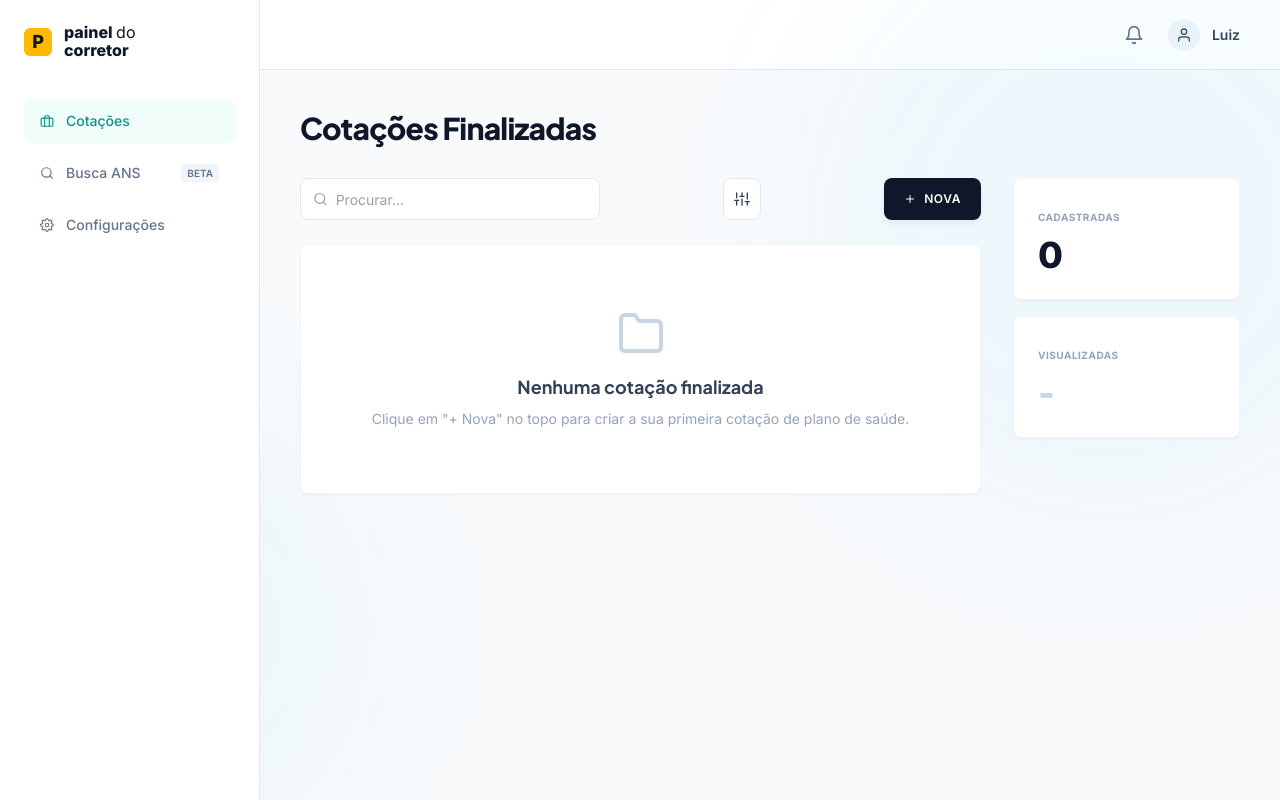
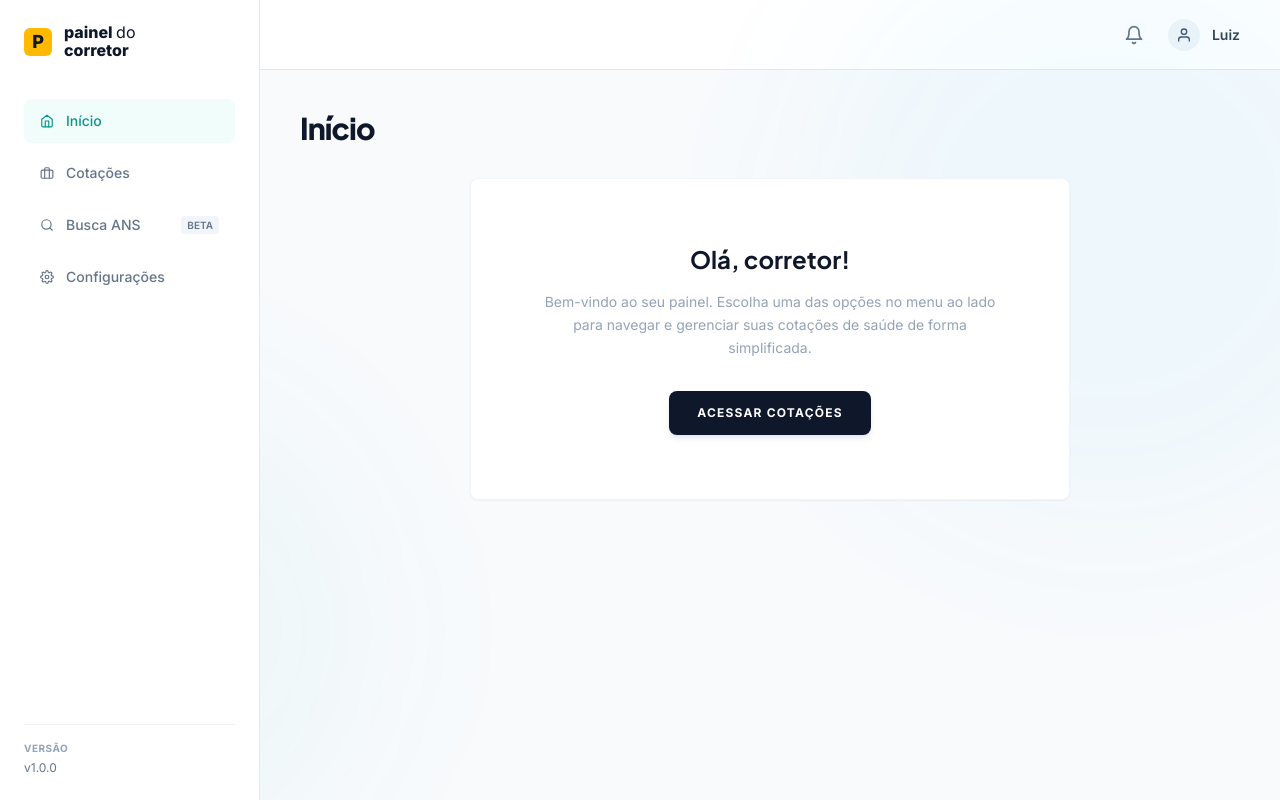
Before and after one commit to EdDevFront/painel-corretor, a Next.js app: page / in a window 1280 px wide. Built offline with nearby package versions, Linux system fonts and the light colour scheme.

Commit message:
feat(routing): integrate sidebar navigation on wizard page, support Início greeting view, and increase wizard buttons sizes

```diff
--- a/src/app/cotacoes/criar/page.tsx
+++ b/src/app/cotacoes/criar/page.tsx
@@ -106,8 +106,18 @@ function CriarCotacaoContent() {
 }
 
 export default function CriarCotacaoPage() {
+  const router = useRouter();
+
+  const handleSetActiveTab = (tab: string) => {
+    if (tab === "início") {
+      router.push("/");
+    } else {
+      router.push(`/?tab=${tab}`);
+    }
+  };
+
   return (
-    <DashboardLayout activeTab="cotações">
+    <DashboardLayout activeTab="cotações" setActiveTab={handleSetActiveTab}>
       <Suspense fallback={
         <div className="bg-white border border-slate-100 rounded-lg p-8 shadow-xs max-w-[800px] mx-auto w-full flex flex-col gap-6">
           <Skeleton className="h-8 w-48" />
--- a/src/app/page.tsx
+++ b/src/app/page.tsx
@@ -1,17 +1,24 @@
 "use client";
 
-import React, { useState, useEffect } from "react";
-import { useRouter } from "next/navigation";
+import React, { useState, useEffect, Suspense } from "react";
+import { useRouter, useSearchParams } from "next/navigation";
 import { Quotation } from "../domains/quotation/types";
 import { getQuotations, deleteQuotation } from "../domains/quotation/service";
 import { DashboardLayout } from "../domains/shared/components/DashboardLayout";
 import { QuotationList } from "../domains/quotation/components/QuotationList";
 
-export default function Home() {
+function HomeContent() {
   const router = useRouter();
-  const [activeTab, setActiveTab] = useState("cotações");
+  const searchParams = useSearchParams();
+  const tabParam = searchParams.get("tab") || "início";
+
+  const [activeTab, setActiveTab] = useState("início");
   const [allQuotations, setAllQuotations] = useState<Quotation[]>([]);
   const [isListLoading, setIsListLoading] = useState<boolean>(false);
+
+  useEffect(() => {
+    setActiveTab(tabParam);
+  }, [tabParam]);
 
   const fetchList = () => {
     setIsListLoading(true);
@@ -36,19 +43,47 @@ export default function Home() {
     router.push("/cotacoes/criar");
   };
 
+  const handleSetActiveTab = (tab: string) => {
+    if (tab === "início") {
+      router.push("/");
+    } else {
+      router.push(`/?tab=${tab}`);
+    }
+  };
+
   return (
-    <DashboardLayout activeTab={activeTab} setActiveTab={setActiveTab}>
+    <DashboardLayout activeTab={activeTab} setActiveTab={handleSetActiveTab}>
+      {activeTab === "início" && (
+        <div className="w-full">
+          <h1 className="text-3xl font-extrabold text-slate-900 tracking-tight mb-8">Início</h1>
+          <div className="bg-white border border-slate-100 rounded-lg p-10 md:p-16 shadow-xs max-w-[600px] mx-auto text-center relative z-10">
+            <h2 className="text-2xl font-bold text-slate-900">Olá, corretor!</h2>
+            <p className="text-slate-400 mt-4 leading-relaxed text-sm">
+              Bem-vindo ao seu painel. Escolha uma das opções no menu ao lado para navegar e gerenciar suas cotações de saúde de forma simplificada.
+            </p>
+            <div className="mt-8 flex justify-center">
+              <button
+                onClick={() => handleSetActiveTab("cotações")}
+                className="flex items-center gap-2 text-xs font-bold uppercase tracking-widest bg-slate-900 text-white py-3.5 px-7 rounded-lg hover:bg-slate-800 cursor-pointer transition-all shadow-md shadow-slate-200"
+              >
+                Acessar Cotações
+              </button>
+            </div>
+          </div>
+        </div>
+      )}
+
       {activeTab === "cotações" && (
         <QuotationList
           quotations={allQuotations}
           isLoading={isListLoading}
-          onSelectQuotation={(id) => router.push(`/cotacoes/criar?id=${id}`)} // Redirect to edit
+          onSelectQuotation={(id) => router.push(`/cotacoes/criar?id=${id}`)}
           onNewQuotation={handleNewQuotation}
           onDeleteQuotation={handleDelete}
         />
       )}
 
-      {activeTab !== "cotações" && (
+      {(activeTab === "busca" || activeTab === "configurações") && (
         <div className="w-full">
           <h1 className="text-3xl font-extrabold text-slate-900 tracking-tight mb-8">
             {activeTab === "busca" ? "Busca ANS" : "Configurações"}
@@ -62,3 +97,15 @@ export default function Home() {
     </DashboardLayout>
   );
 }
+
+export default function Home() {
+  return (
+    <Suspense fallback={
+      <div className="flex items-center justify-center min-h-screen w-full bg-slate-50">
+        <div className="w-8 h-8 border-4 border-slate-200 border-t-teal-600 rounded-full animate-spin-custom" />
+      </div>
+    }>
+      <HomeContent />
+    </Suspense>
+  );
+}
--- a/src/domains/quotation/components/QuotationIdentification.tsx
+++ b/src/domains/quotation/components/QuotationIdentification.tsx
@@ -77,7 +77,7 @@ export function QuotationIdentification({
         </Select>
       </div>
 
-      <Button type="submit" className="w-full">
+      <Button type="submit" size="lg" className="w-full">
         Prosseguir
       </Button>
     </form>
--- a/src/domains/quotation/components/QuotationLives.tsx
+++ b/src/domains/quotation/components/QuotationLives.tsx
@@ -102,11 +102,12 @@ export function QuotationLives({ lives, onUpdateLives, onBack, onNext }: LivesPr
       )}
 
       <div className="flex gap-4 mt-6">
-        <Button type="button" variant="secondary" className="flex-1" onClick={onBack}>
+        <Button type="button" variant="secondary" size="lg" className="flex-1" onClick={onBack}>
           Voltar
         </Button>
         <Button
           type="button"
+          size="lg"
           className="flex-1"
           onClick={onNext}
           disabled={lives.length === 0}
--- a/src/domains/quotation/components/QuotationPreferences.tsx
+++ b/src/domains/quotation/components/QuotationPreferences.tsx
@@ -69,10 +69,10 @@ export function QuotationPreferences({ initialPreferences, onSubmit, onBack }: P
       </div>
 
       <div className="flex gap-4 mt-6">
-        <Button type="button" variant="secondary" className="flex-1" onClick={onBack}>
+        <Button type="button" variant="secondary" size="lg" className="flex-1" onClick={onBack}>
           Voltar
         </Button>
-        <Button type="submit" className="flex-1">
+        <Button type="submit" size="lg" className="flex-1">
           Calcular Resultados
         </Button>
       </div>
--- a/src/domains/quotation/components/QuotationProfile.tsx
+++ b/src/domains/quotation/components/QuotationProfile.tsx
@@ -53,10 +53,10 @@ export function QuotationProfile({
       </div>
 
       <div className="flex gap-4 mt-6">
-        <Button type="button" variant="secondary" className="flex-1" onClick={onBack}>
+        <Button type="button" variant="secondary" size="lg" className="flex-1" onClick={onBack}>
           Voltar
         </Button>
-        <Button type="submit" className="flex-1">
+        <Button type="submit" size="lg" className="flex-1">
           Prosseguir
         </Button>
       </div>
--- a/src/domains/shared/components/Sidebar.tsx
+++ b/src/domains/shared/components/Sidebar.tsx
@@ -1,5 +1,5 @@
 import React from "react";
-import { FiBriefcase, FiSearch, FiSettings } from "react-icons/fi";
+import { FiBriefcase, FiSearch, FiSettings, FiHome } from "react-icons/fi";
 
 interface SidebarProps {
   activeTab: string;
@@ -24,6 +24,16 @@ export function Sidebar({ activeTab, setActiveTab }: SidebarProps) {
       </div>
 
       <nav className="flex flex-col gap-2">
+        <div
+          onClick={() => setActiveTab("início")}
+          className={`flex items-center gap-3 py-3 px-4 rounded-lg font-medium text-sm cursor-pointer transition-all duration-200 ${
+            activeTab === "início" ? "bg-teal-50 text-teal-600" : "text-slate-500 hover:bg-slate-50 hover:text-slate-800"
+          }`}
+        >
+          <FiHome />
+          <span>Início</span>
+        </div>
+
         <div
           onClick={() => setActiveTab("cotações")}
           className={`flex items-center gap-3 py-3 px-4 rounded-lg font-medium text-sm cursor-pointer transition-all duration-200 ${
@@ -59,6 +69,11 @@ export function Sidebar({ activeTab, setActiveTab }: SidebarProps) {
           <span>Configurações</span>
         </div>
       </nav>
+
+      <div className="mt-auto border-t border-slate-100 pt-4 flex flex-col gap-1">
+        <span className="text-[10px] text-slate-400 font-bold uppercase tracking-wider">Versão</span>
+        <span className="text-xs text-slate-500">v1.0.0</span>
+      </div>
     </aside>
   );
 }
--- a/src/domains/shared/components/ui/Button.tsx
+++ b/src/domains/shared/components/ui/Button.tsx
@@ -2,17 +2,22 @@ import React from "react";
 
 interface ButtonProps extends React.ButtonHTMLAttributes<HTMLButtonElement> {
   variant?: "primary" | "secondary";
+  size?: "md" | "lg";
 }
 
-export function Button({ variant = "primary", className = "", children, ...props }: ButtonProps) {
-  const baseStyle = "flex items-center justify-center gap-2 text-xs font-semibold uppercase tracking-wider py-2.5 px-5 rounded-lg cursor-pointer transition-all duration-200";
+export function Button({ variant = "primary", size = "md", className = "", children, ...props }: ButtonProps) {
+  const baseStyle = "flex items-center justify-center gap-2 uppercase rounded-lg cursor-pointer transition-all duration-200";
 
   const variantStyles = variant === "primary"
     ? "bg-slate-900 text-white hover:bg-slate-800 shadow-md shadow-slate-200 disabled:opacity-50 disabled:cursor-not-allowed"
     : "bg-white border border-slate-200 text-slate-700 hover:bg-slate-50";
 
+  const sizeStyles = size === "lg"
+    ? "py-3.5 px-8 text-xs font-bold tracking-widest"
+    : "py-2.5 px-5 text-xs font-semibold tracking-wider";
+
   return (
-    <button className={`${baseStyle} ${variantStyles} ${className}`} {...props}>
+    <button className={`${baseStyle} ${variantStyles} ${sizeStyles} ${className}`} {...props}>
       {children}
     </button>
   );
```
